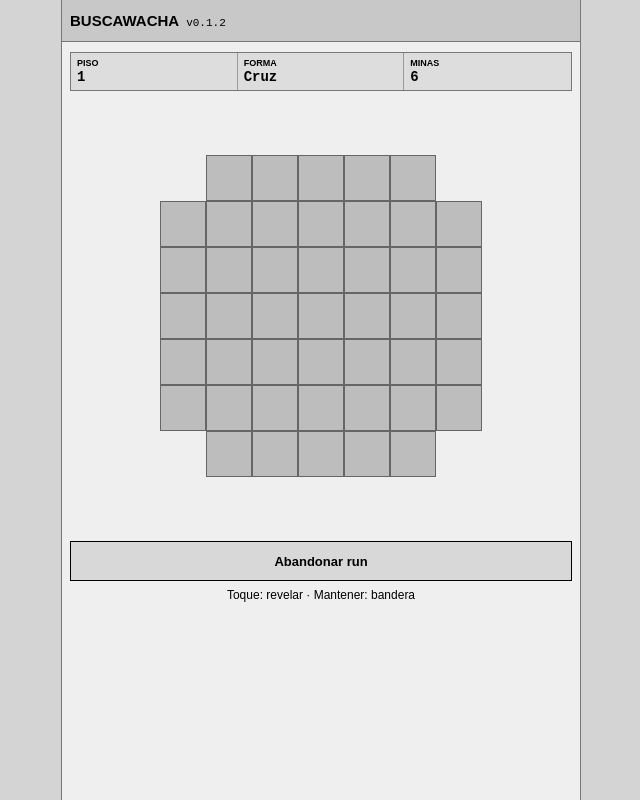
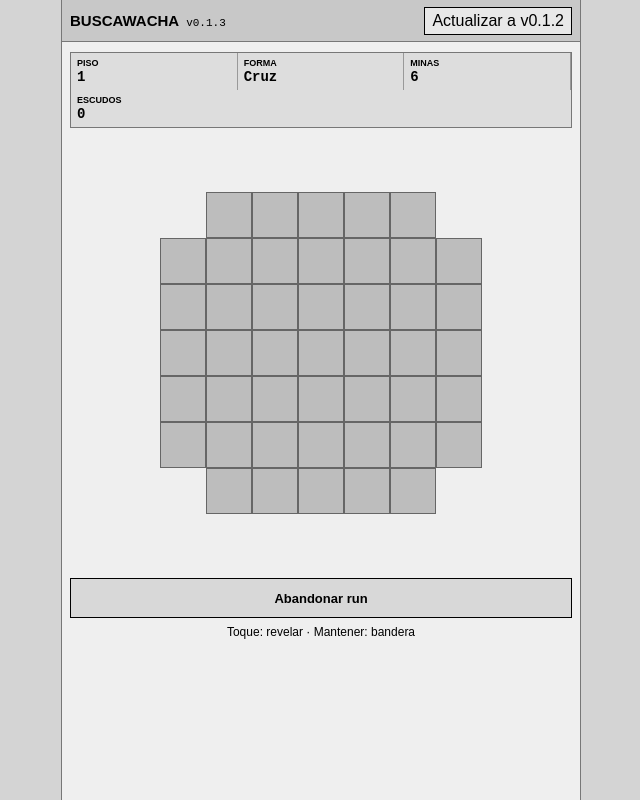
Before and after one commit to guerrasur/buscawacha, a plain HTML site: page index.html in a window 1280 px wide. Both pictures are taken after a click on the button "Nueva run". Shown: the whole page, without its empty margins (319-959 px from the left). Drawn offline with Linux system fonts and the light colour scheme.

Commit message:
Add shield reward UI

```diff
--- a/index.html
+++ b/index.html
@@ -6,14 +6,14 @@
   <meta name="theme-color" content="#f4f4f4">
   <meta name="description" content="Prototipo mobile-first de Buscaminas roguelite.">
   <title>Buscawacha</title>
-  <link rel="stylesheet" href="styles.css?v=0.1.2">
+  <link rel="stylesheet" href="styles.css?v=0.1.3">
 </head>
 <body>
   <div class="app">
     <header class="topbar">
       <div>
         <strong>BUSCAWACHA</strong>
-        <span id="versionLabel">v0.1.2</span>
+        <span id="versionLabel">v0.1.3</span>
       </div>
       <button id="updateButton" class="update-button hidden" type="button">Actualizar</button>
     </header>
@@ -21,7 +21,7 @@
     <main>
       <section id="homeScreen" class="screen">
         <h1>Buscaminas, piso por piso.</h1>
-        <p class="lead">Completá un tablero para descender. Pisá una mina y la run termina.</p>
+        <p class="lead">Completá un tablero para descender. Pisá una mina sin escudos y la run termina.</p>
         <div id="homeStats" class="stats"></div>
         <button id="startButton" class="primary" type="button">Nueva run</button>
         <details class="howto">
@@ -35,6 +35,7 @@
           <div><span>PISO</span><strong id="floorLabel">1</strong></div>
           <div><span>FORMA</span><strong id="shapeLabel">—</strong></div>
           <div><span>MINAS</span><strong id="mineLabel">—</strong></div>
+          <div><span>ESCUDOS</span><strong id="shieldLabel">0</strong></div>
         </div>
 
         <div id="boardWrap" class="board-wrap">
@@ -50,6 +51,7 @@
       <section id="choiceScreen" class="screen hidden">
         <p class="eyebrow">PISO <span id="clearedFloorLabel">1</span> COMPLETADO</p>
         <h2>Elegí el siguiente descenso.</h2>
+        <button id="claimShieldButton" class="shield-reward" type="button">Escudo · tocar para reclamar</button>
         <div id="choiceList" class="choice-list"></div>
       </section>
 
@@ -63,6 +65,6 @@
       </section>
     </main>
   </div>
-  <script src="game.js?v=0.1.2"></script>
+  <script src="game.js?v=0.1.3"></script>
 </body>
 </html>
```
